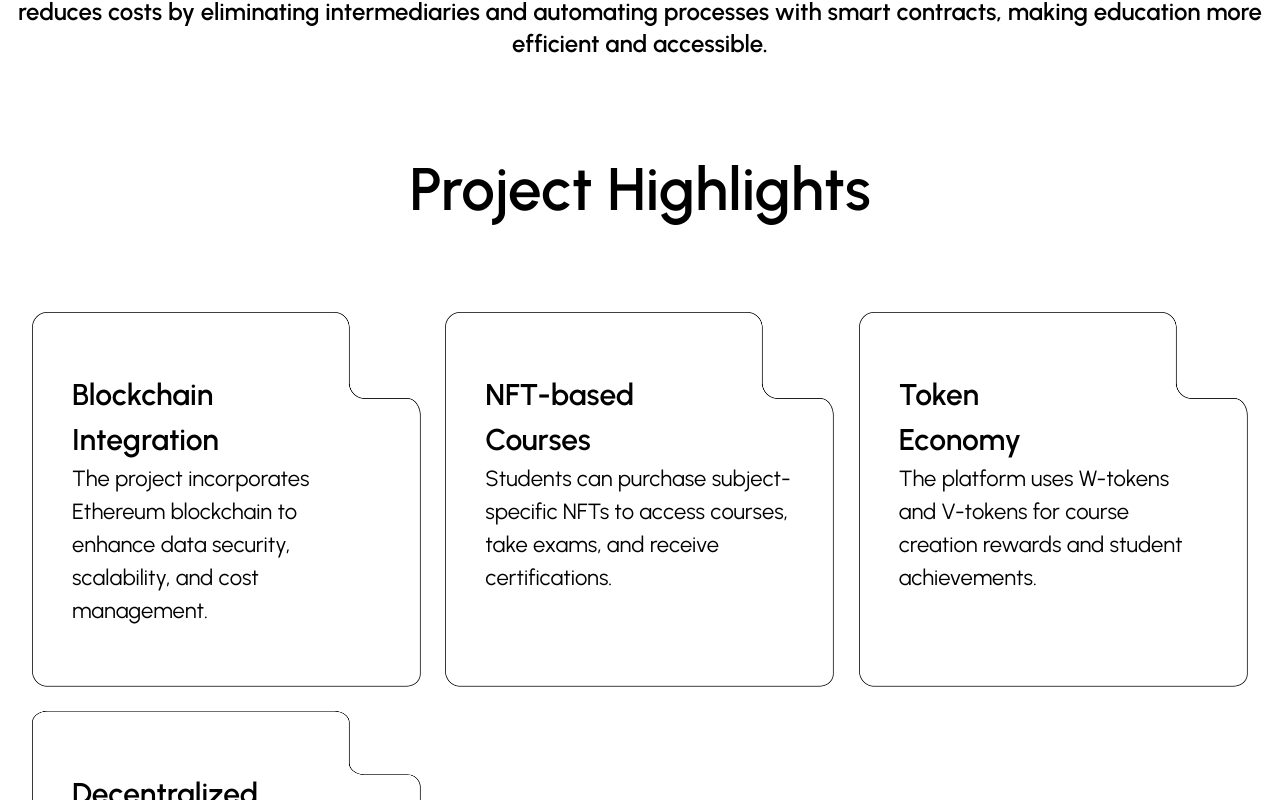
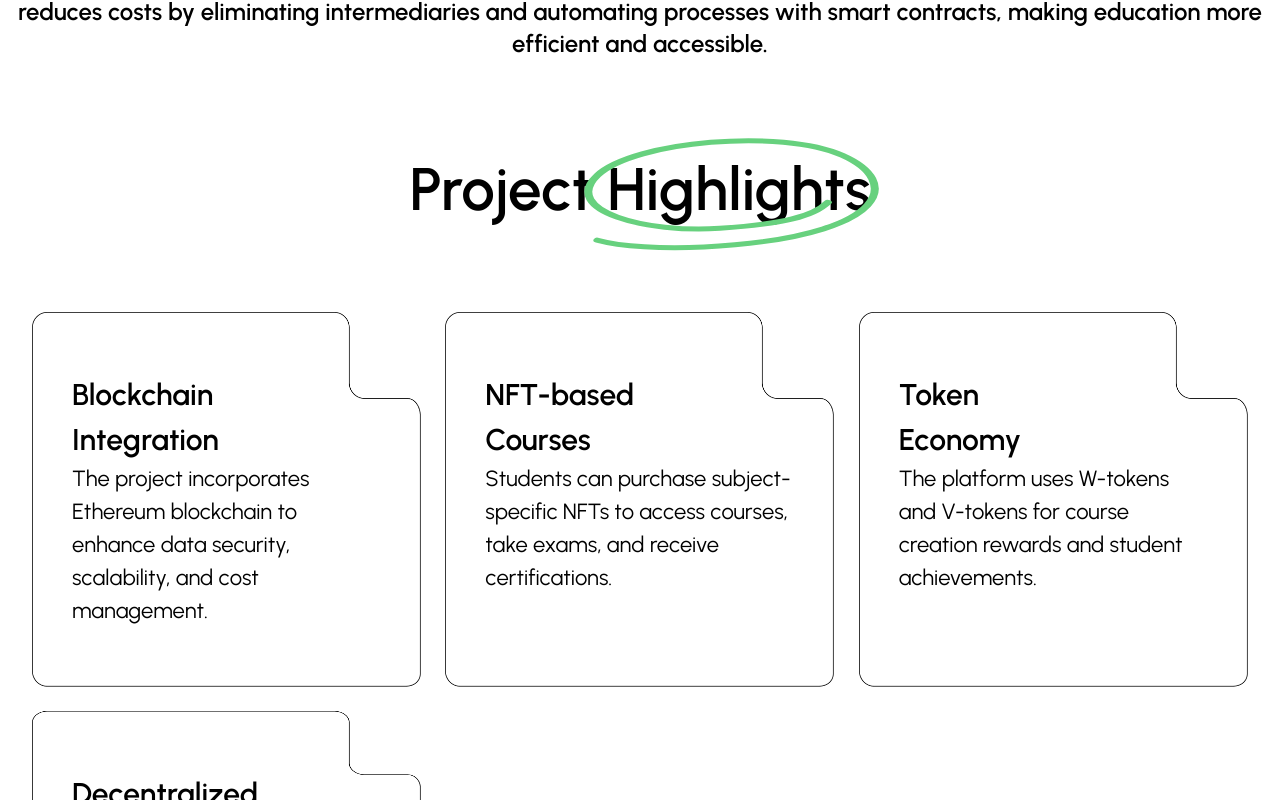
Before and after one commit to rtksng/uiuxden, a React (Vite) app: page /knowledger-case-study in a window 1280 px wide. Shown: the part 1300-2100 px from the top of the page. Built offline with nearby package versions, Linux system fonts and the light colour scheme.

Commit message:
Animations on all Pages

```diff
--- a/package.json
+++ b/package.json
@@ -15,7 +15,7 @@
     "react": "^18.3.1",
     "react-dom": "^18.3.1",
     "react-icons": "^5.3.0",
-    "react-intersection-observer": "^9.13.1",
+    "react-intersection-observer": "^9.14.0",
     "react-router-dom": "^7.0.1",
     "swiper": "^11.1.15",
     "tailwind-merge": "^2.5.5"
--- a/src/components/Homepage/CaseStudy.tsx
+++ b/src/components/Homepage/CaseStudy.tsx
@@ -1,6 +1,7 @@
 import { Link } from "react-router-dom";
 import knowledger from "../../assets/knowledger.svg";
 import paulSchumacher from "../../assets/paulSchumacher.svg";
+import SVGAnimation from "../StrokeAnimation";
 import Volt from "../../assets/Volt.svg";
 
 const caseStudies = [
@@ -29,7 +30,7 @@ const CaseStudy = () => {
     <section className="casestudy xl:mt-[192px] sm:mt-15 mt-10 bg-neutral-900 xl:bg-transparent px-3">
       <div className="xl:pt-[160px] xl:pb-[78px] py-10 sm:py-20">
         <h2 className="xl:text-[60px] text-[24px] sm:text-[48px] text-white text-center font-semibold">
-          We love to make things easy
+          We love to make <span className="animationStroke"><SVGAnimation height={120} width={222} />  things </span> easy
         </h2>
         <div className="grid grid-cols-12 xl:mt-[140px] mt-10 gap-5 sm:gap-[46px] xl:px-[100px] 2xl:px-[240px]">
           {caseStudies.map((study, index) => (
--- a/src/components/Homepage/Features.tsx
+++ b/src/components/Homepage/Features.tsx
@@ -10,6 +10,7 @@ import Sprints from "../../assets/Sprints.png";
 import ProductBranding from "../../assets/ProductBranding.png";
 import UIDesign from "../../assets/UIDesign.png";
 import SoftwareDevelopment from "../../assets/SoftwareDevelopment.png";
+import SVGAnimation from "../StrokeAnimation";
 import WebDevelopment from "../../assets/WebDevelopment.png";
 interface Feature {
   title: string;
@@ -106,7 +107,7 @@ const Features = () => {
     <Container>
       <section className="xl:mt-[250px] mt-10 sm:mt-16 px-3">
         <h2 className="lg:text-[60px] md:text-4xl text-2xl font-semibold max-w-6xl mx-auto text-center !leading-[128.5%]">
-          User Experiences that Inspire Customers to Stay Connected with Your
+        User Experiences that <span className="animationStroke"><SVGAnimation height={120} width={222} /> Inspire </span> Customers to Stay Connected with Your
           Brand
         </h2>
         <div className="grid grid-cols-12 xl:mt-[140px] mt-5 sm:mt-8 sm:gap-[50px] gap-4">
--- a/src/components/Homepage/Review.tsx
+++ b/src/components/Homepage/Review.tsx
@@ -1,12 +1,13 @@
 import React from "react";
 import horigreen from "../../assets/horigreen.png";
+import SVGAnimation from "../StrokeAnimation";
 import Button from "../Button";
 
 const Review = () => {
   return (
     <section className="lg:mt-[154px] mt-10">
       <h2 className="text-center lg:text-[60px] text-[24px] md:text-[32px] font-semibold">
-        Words from UIUX den Minds
+        Words from UIUX den <span className="animationStroke"><SVGAnimation height={110} width={252} /> Minds </span>
       </h2>
       <div className="grid grid-cols-3 lg:mt-[84px] mt-6">
         {Array.from({ length: 3 }).map((_, index) => (
--- /dev/null
+++ b/src/components/StrokeAnimation.tsx
@@ -0,0 +1,43 @@
+import React from 'react';
+import { useInView } from 'react-intersection-observer';
+import '../index.css';
+
+// Define props type for height and width
+interface SVGAnimationProps {
+    width?: number; // Optional width
+    height?: number; // Optional height
+    stroke?: number; // Optional height
+    nameOfClass?: string; // Optional height
+}
+
+const SVGAnimation: React.FC<SVGAnimationProps> = ({ width = 194, height = 114, stroke = 5, nameOfClass = "svg-container" }) => {
+    const { ref, inView } = useInView({
+        triggerOnce: false,
+        threshold: 0.5,
+    });
+
+    return (
+        <div className={nameOfClass}>
+            <svg
+                ref={ref}
+                width={width}
+                height={height}
+                viewBox="0 0 194 114"
+                preserveAspectRatio="none"
+                fill="none"
+                xmlns="http://www.w3.org/2000/svg"
+                className={`path-animation ${inView ? 'active' : ''}`}
+            >
+                <path
+                    d="M152.5 64.6345C143.5 78.6353 125 86.1353 84.9998 90.6346C39.7415 95.7253 -15.1675 73.1353 8.49982 37.6345C31.4998 3.13477 123.5 -9.36591 161.5 17.6345C199.822 44.8638 187.5 93.5009 94.5 107.134C47.5 114.024 19 107.134 8.49979 102.5"
+                    stroke="#67D17E"
+                    strokeWidth={stroke}
+                    strokeLinecap="round"
+                />
+
+            </svg>
+        </div>
+    );
+};
+
+export default SVGAnimation;
--- a/src/index.css
+++ b/src/index.css
@@ -171,3 +171,57 @@ body {
   display: flex;
   align-items: center;
 }
+
+
+/* ------------------ Stroke Animation ---------------- */
+
+.svg-container {
+  display: flex;
+  justify-content: center;
+  align-items: center;
+}
+
+.path-animation path {
+  stroke-dasharray: 1000; /* Path ke length se zyada */
+  stroke-dashoffset: 1000;
+  transition: stroke-dashoffset 1s ease-in-out;
+}
+
+.path-animation.active path {
+  stroke-dashoffset: 0; /* Animation stroke ko draw karega */
+}
+
+.animationStroke{
+  position: relative;
+}
+
+.animationStroke .svg-container {
+  position: absolute;
+  top: 50%;
+  left: 50%;
+  transform: translate(-50%, -45%);
+}
+
+.animationStroke .svg-container.stretched svg{
+  transform: scaleX(1.5);
+}
+
+.animationStroke .svg-container.knowledger{
+  background: transparent;
+}
+
+.animationStroke .svg-container.knowledger svg{
+  transform: scaleX(1.6);
+}
+
+.animationStroke .svg-container.knowledger2 svg{
+  transform: scaleX(1.2) scale(.8);
+}
+
+.animationStroke .svg-container.knowledger3 svg{
+  transform: scaleX(1.3) scaleY(0.9);
+}
+
+.animationStroke .svg-container.knowledger4 svg {
+  transform: scaleX(0.9) scaleY(0.8);
+}
--- a/src/pages/CaseStudiesPage/Knowledger.tsx
+++ b/src/pages/CaseStudiesPage/Knowledger.tsx
@@ -14,6 +14,7 @@ import "swiper/css";
 import "swiper/css/pagination";
 import klogin from "../../assets/klogin.png";
 import { useRef, useState } from "react";
+import SVGAnimation from "../../components/StrokeAnimation";
 import laptop from "../../assets/laptop.png";
 const highlights = [
   {
@@ -138,7 +139,7 @@ const Knowledger = () => {
 
       <section>
         <h3 className="text-center xl:text-[60px] text-[32px] sm:text-[48px] font-semibold">
-          Project Highlights
+          Project <span className="animationStroke"><SVGAnimation nameOfClass="svg-container knowledger" />Highlights</span>
         </h3>
         <Container>
           <div className="grid grid-cols-12 gap-6 xl:mt-[78px] md:mt-10 mt-5">
@@ -162,7 +163,7 @@ const Knowledger = () => {
       </section>
       <section className="md:mt-[70px] mt-8 sm:mt-16">
         <h3 className="text-center xl:text-[60px] text-[32px] sm:text-[48px] font-semibold">
-          Technology Stack
+          Technology <span className="animationStroke"><SVGAnimation nameOfClass="svg-container knowledger2" />Stack</span>
         </h3>
         <Container>
           <div className="grid grid-cols-1 xl:grid-cols-2 gap-[68px] md:mt-[70px] mt-8 sm:mt-16">
@@ -226,7 +227,7 @@ const Knowledger = () => {
         <Container>
           <div className="mt-10 sm:mt-16 xl:mt-[140px]">
             <h3 className="text-center xl:text-[60px] text-[32px] sm:text-[48px] font-semibold">
-              Project Overview
+              Project <span className="animationStroke"><SVGAnimation nameOfClass="svg-container knowledger" />Overview</span>
             </h3>
             <p className="max-w-[1000px] mx-auto md:text-2xl text-center mt-4 md:mt-12">
               The project aims to provide a blockchain-based educational
@@ -256,7 +257,7 @@ const Knowledger = () => {
         </Container>
         <Container>
           <h3 className="text-center xl:text-[60px] text-[32px] sm:text-[48px] font-semibold xl:mt-[192px]  mt-10 sm:mt-16 xl:mb-[133px]">
-            Key Features
+            Key <span className="animationStroke"><SVGAnimation nameOfClass="svg-container knowledger3" />Features</span>
           </h3>
           <div className="flex ">
             <div className="flex justify-end">
@@ -361,7 +362,7 @@ const Knowledger = () => {
         <section className="mt-40 relative">
           <div className="h-[328px] bg-primary-dark ">
             <h3 className="text-center text-[60px] font-semibold text-white pt-[72px]">
-              Our Work
+              Our <span className="animationStroke"><SVGAnimation nameOfClass="svg-container knowledger4" />Work</span>
             </h3>
           </div>
           {/* <div className="absolute inset-0 z-40 ">
@@ -386,7 +387,7 @@ const Knowledger = () => {
                 } else if (
                   index ===
                   (centerIndex - 1 + slidesContent.length) %
-                    slidesContent.length
+                  slidesContent.length
                 ) {
                   slideClass = "other-slide";
                 } else if (index === (centerIndex + 1) % slidesContent.length) {
--- a/src/pages/Schumacher.tsx
+++ b/src/pages/Schumacher.tsx
@@ -33,6 +33,7 @@ import { useEffect, useState } from "react";
 import { VelocityScroll } from "../components/Velocity";
 import UserAnimation from "../components/Homepage/UserAnimation";
 import Container from "../components/Container";
+import SVGAnimation from "../components/StrokeAnimation";
 import { Link } from "react-router-dom";
 
 const Schumacher = () => {
@@ -165,7 +166,7 @@ const Schumacher = () => {
 
             <section className="py-[100px] 2xl:py-[150px]">
                 <h3 className="text-center text-[50px] 2xl:text-[60px] font-semibold">
-                    Problem statements with Our Solutions
+                    Problem statements with Our <span className="animationStroke"><SVGAnimation nameOfClass="svg-container stretched" />Solutions</span>
                 </h3>
                 <Container>
                     <div className="grid grid-cols-2 gap-20 mt-[70px]">
```
Also changed, not shown: src/pages/Home.tsx (+4 -3 lines), 1 other file (tests, documents, lock files or other folders).
